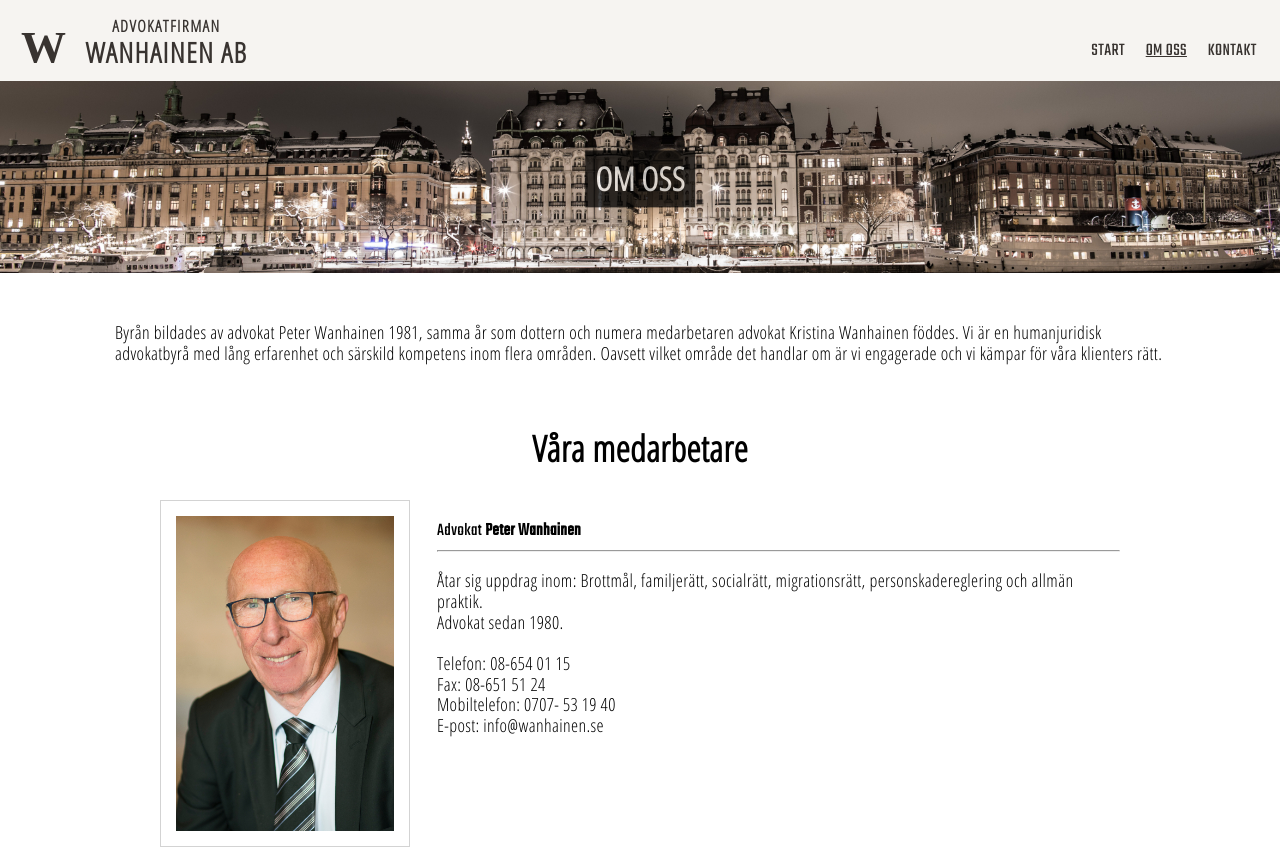
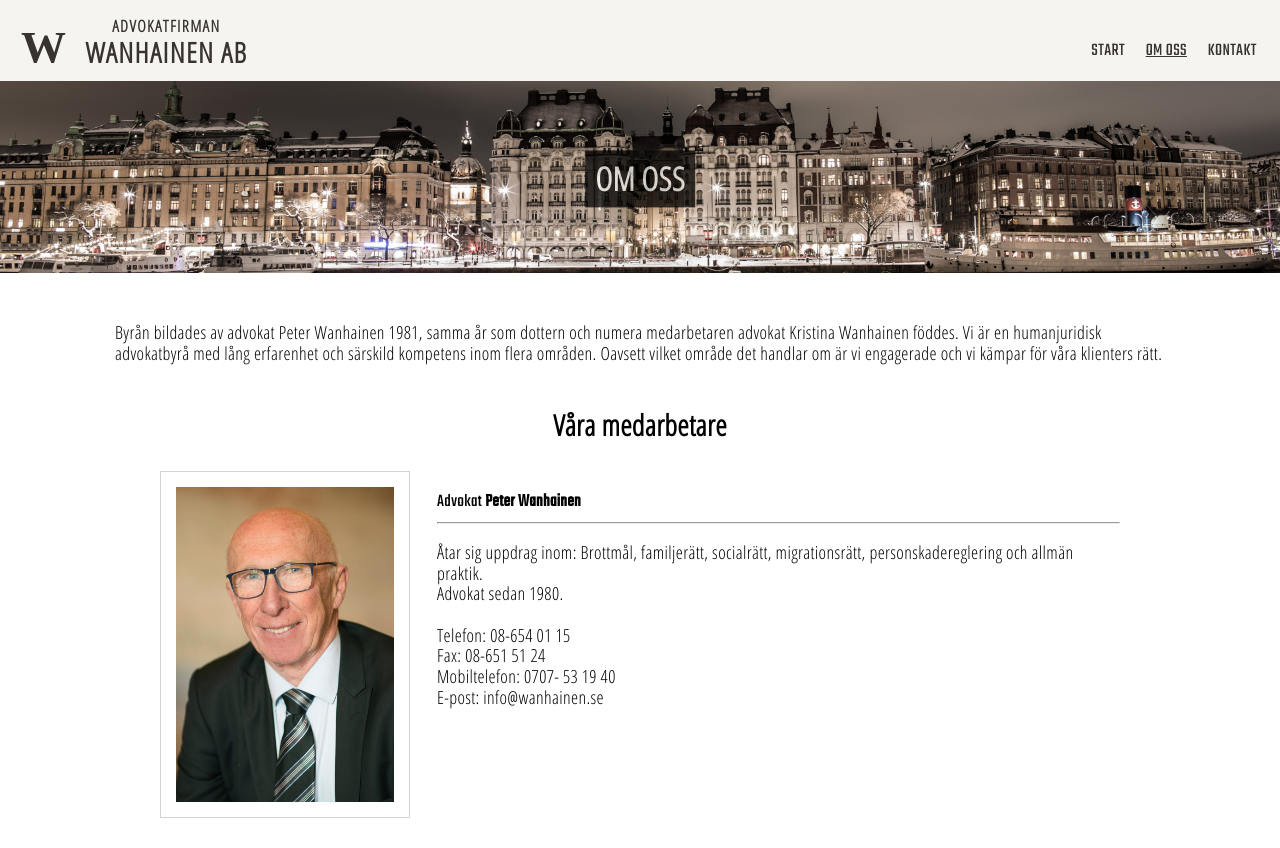
Before and after one commit to Henkenator/wanhainen2, an Angular app: page /om-oss in a window 1280 px wide. Shown: the top 848 px of the page. Built offline with nearby package versions, Linux system fonts and the light colour scheme; a web font is replaced by a local one.

Commit message:
minor changes

```diff
--- a/src/app/components/about-us/about-us.component.css
+++ b/src/app/components/about-us/about-us.component.css
@@ -97,6 +97,6 @@ hr {
 }
 
 .header-margins {
-  margin-top: 50px;
+  margin-top: 30px;
   margin-bottom: 0px
 }
--- a/src/app/components/header/header.component.css
+++ b/src/app/components/header/header.component.css
@@ -87,8 +87,9 @@ a.active {
 
 .menu-toggle {
   position: absolute;
-  top: 0.1em;
-  right: 0.1em;
+  top: 0.09em;
+  /*right: 0.1em;*/
+  right: 0px;
   border: 0;
   background-color: transparent;
   font-size: 4em;
--- a/src/styles.css
+++ b/src/styles.css
@@ -42,6 +42,10 @@ body {
   font-family: 'Euphoria Script', cursive;
   font-family: 'Parisienne', cursive;
   font-family: 'Petit Formal Script', cursive;*/
+}
+
+h1 {
+  font-size: 1.6em;
 }
 
 .hero-container {
```
